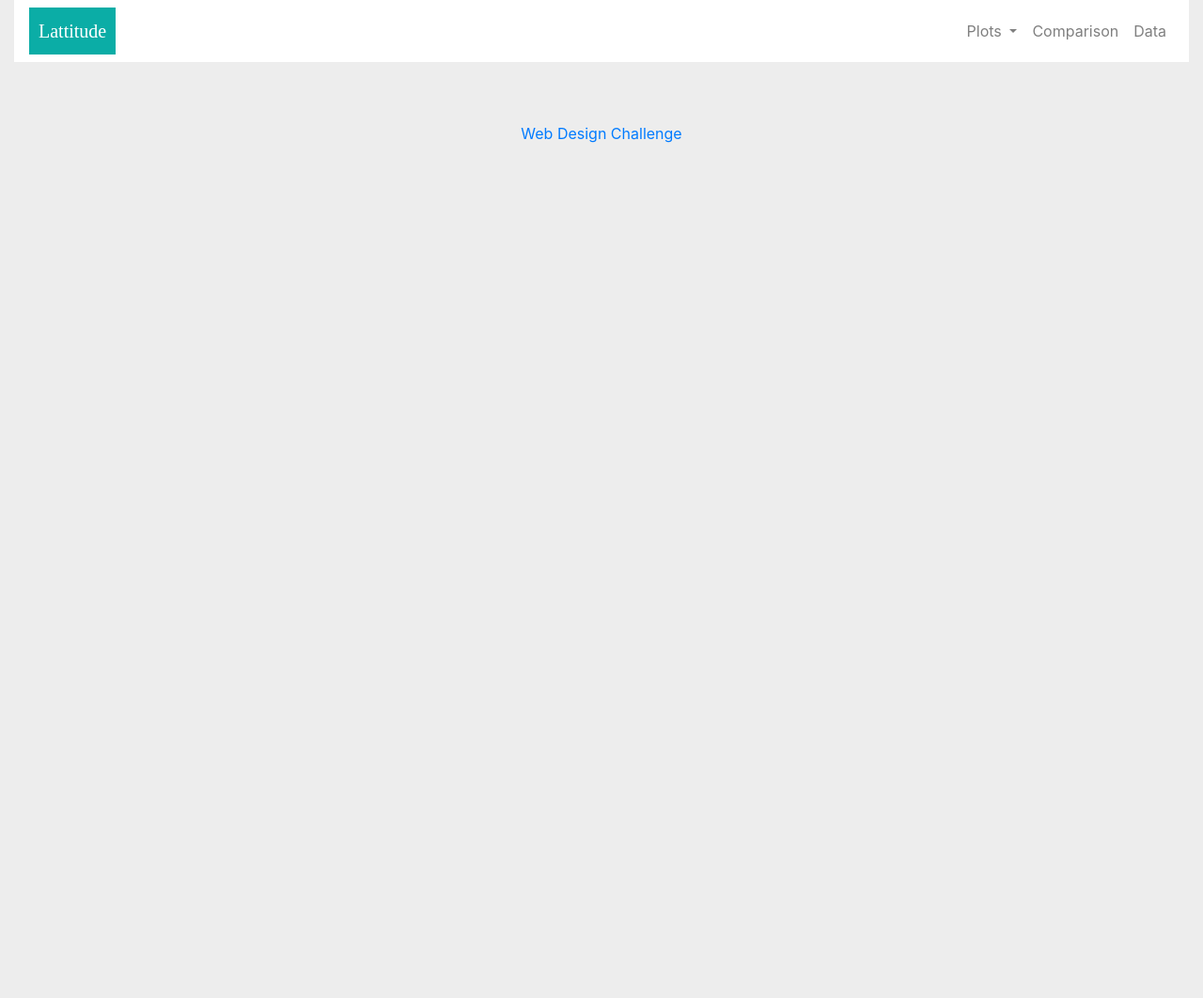
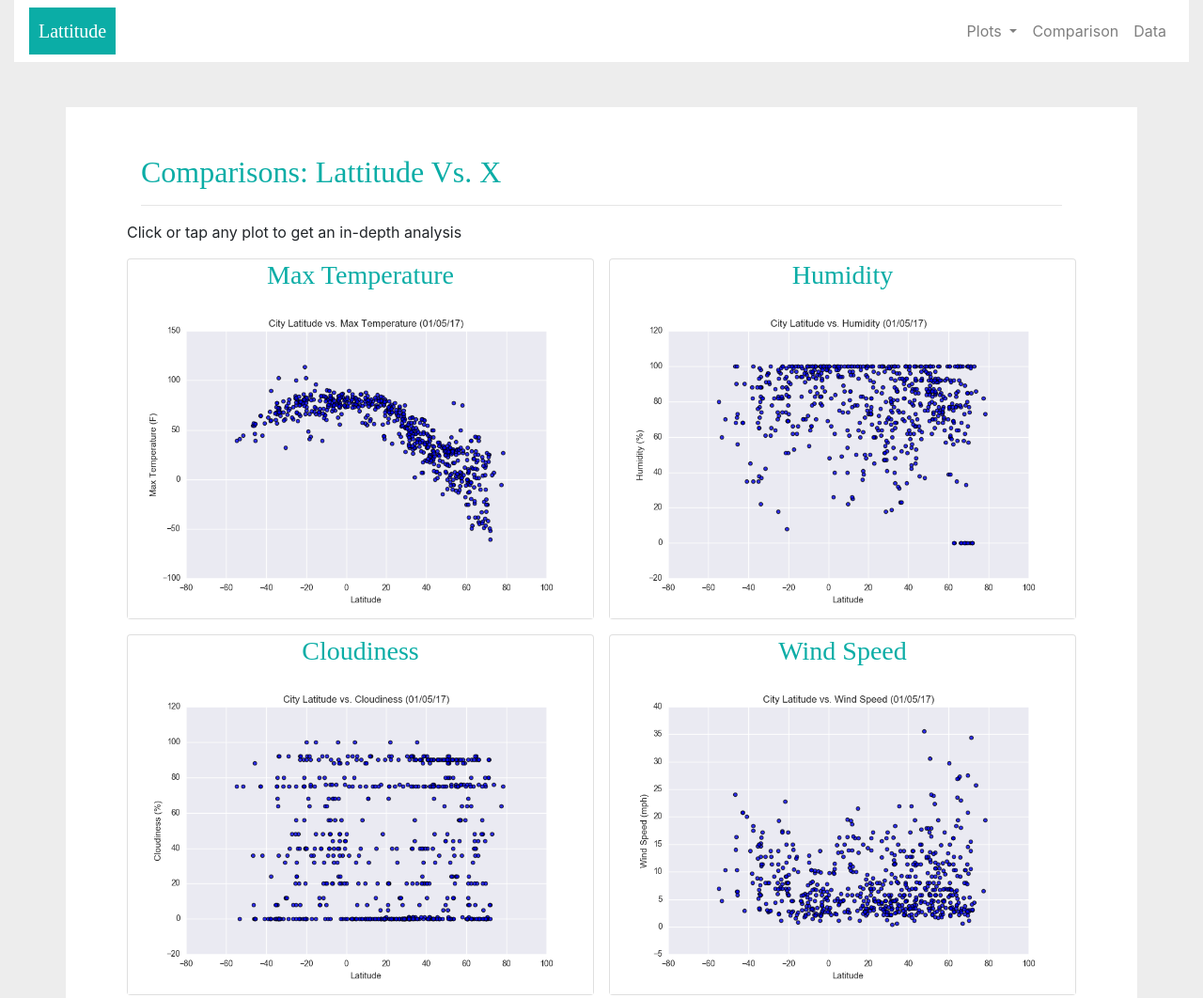
Before and after one commit to AymanSulaiman/web-design-challenge, a plain HTML site: page WebVisualisations/comparison.html in a window 1280 px wide. Shown: the top 1062 px of the page at 94% size. Before the commit the page ends 800 px from the top, so only its background shows below. Drawn offline with nearby package versions, Linux system fonts and the light colour scheme.

Commit message:
Finished all of the sites, might have to clean up everything

```diff
--- a/WebVisualisations/comparison.html
+++ b/WebVisualisations/comparison.html
@@ -47,8 +47,44 @@
 <br>
 <br>
 
-<div class="container">
-
+<div class="container bg-white">
+  <div class="col bg-white">
+    <div class="wrapper">
+      <h2 class="data">Comparisons: Lattitude Vs. X</h2>
+      <hr>
+      <div class="row">
+        <p>
+          Click or tap any plot to get an in-depth analysis
+        </p>
+        <div class="cards">
+          <div class="card">
+            <a href="max-temp.html" target="_blank">
+              <h3 class="data">Max Temperature</h3>
+              <img src="Fig1.png">
+            </a>
+          </div>
+          <div class="card">
+            <a href="humidity.html" target="_blank">
+              <h3 class="data">Humidity</h3>
+              <img src="Fig2.png">
+            </a>
+          </div>
+          <div class="card">
+            <a href="cloudiness.html" target="_blank">
+              <h3 class="data">Cloudiness</h3>
+              <img src="Fig3.png">
+            </a>
+          </div>
+          <div class="card">
+            <a href="wind-speed.html" target="_blank">
+              <h3 class="data">Wind Speed</h3>
+              <img src="Fig4.png">
+            </a>
+          </div>
+        </div>
+      </div>
+    </div>
+  </div>
 </div>
 
 </body>
--- a/WebVisualisations/style.css
+++ b/WebVisualisations/style.css
@@ -53,6 +53,12 @@ h1 h2 {
 h2.data{
     color: #0bada6;
 	font-family: "Times New Roman";
+}
+
+h3.data{
+    color: #0bada6;
+    font-family: "Times New Roman";
+    text-align:center
 }
 
 table{
@@ -122,9 +128,7 @@ tr {
 	}
 
 	td:before {
-		/* Now like a table header */
 		position: absolute;
-		/* Top/left values mimic padding */
 		top: 6px;
 		left: 6px;
 		width: 45%;
@@ -132,9 +136,7 @@ tr {
 		white-space: nowrap;
 	}
 
-	/*
-	Label the data
-	*/
+
 	td:nth-of-type(1):before { content: "City_ID"; }
 	td:nth-of-type(2):before { content: "City"; }
 	td:nth-of-type(3):before { content: "Cloudiness"; }
@@ -152,18 +154,13 @@ img.img-data{
     height: 50%;
 }
 
-@media (max-width: 600px){
-    img.img-data{
-
-    }
-}
 
 @media screen and (max-width: 800px) {
     .column {
       flex: 50%;
       max-width: 50%;
     }
-  } */
+  }
 
   /* Responsive layout - makes the two columns stack on top of each other instead of next to each other */
   @media screen and (max-width: 800px) {
@@ -173,8 +170,10 @@ img.img-data{
     }
   }
 
-  .card img {
+  .card a img {
     height: auto;
+    width: 100%;
+    vertical-align:center;
   }
 
   .cards {
@@ -182,8 +181,30 @@ img.img-data{
     margin: 0 auto;
     display: grid;
     grid-gap: 1rem;
+    vertical-align:center;
   }
 
-  @media (min-width: 400px) {
+  @media (min-width: 600px) {
     .cards { grid-template-columns: repeat(2, 1fr); }
   }
+
+  @media screen and (max-width: 800px) {
+    .column {
+      flex: 100%;
+      max-width: 100%;
+    }
+  }
+
+  .card-single img {
+    height: 100%;
+    width: 100%;
+    vertical-align:center;
+  }
+
+  .cards-single {
+    max-width: 1200px;
+    margin: 0 auto;
+    display: grid;
+    grid-gap: 1rem;
+    vertical-align:center;
+  }
```
Also changed, not shown: WebVisualisations/cloudiness.html (+17 -2 lines), WebVisualisations/humidity.html (+17 -2 lines), WebVisualisations/max-temp.html (+17 -2 lines), WebVisualisations/plots.html (+1 -1 lines), WebVisualisations/wind-speed.html (+16 -2 lines).
